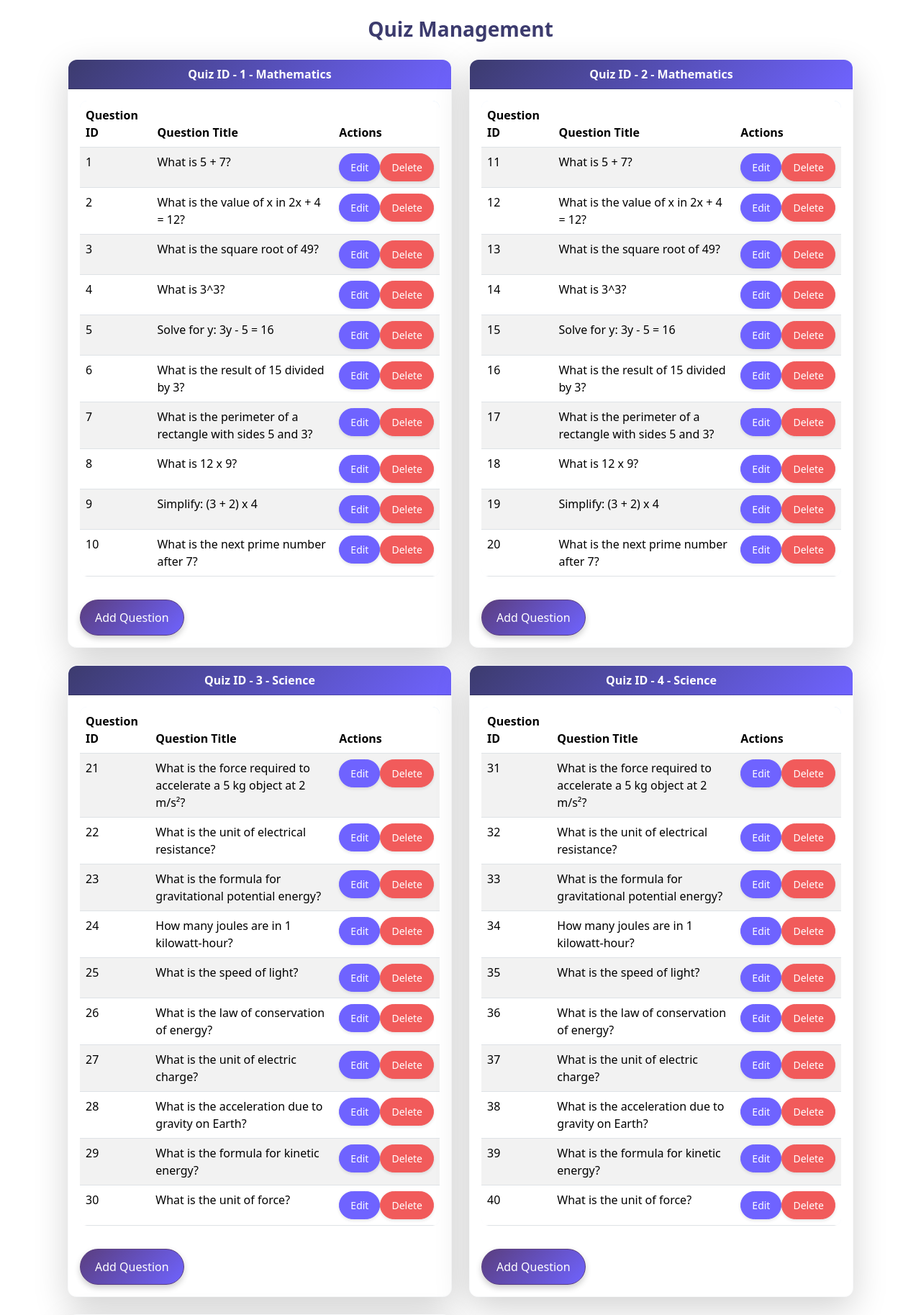
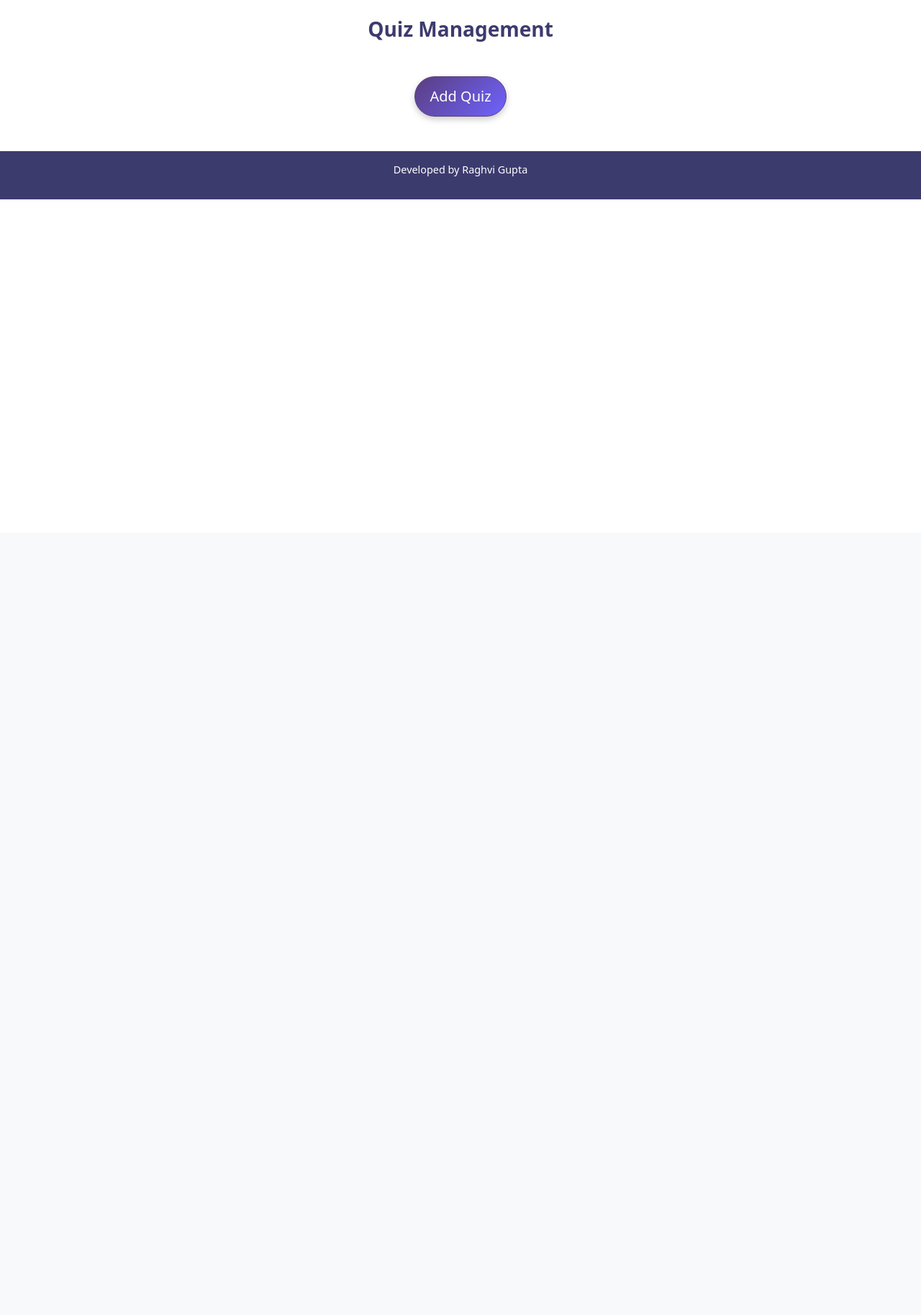
Before and after one commit to raghzzzspace/quiz_master_23f3001927, a Flask app: page /admin/admin_quiz in a window 1280 px wide. Shown: the part 60-1887 px from the top of the page at 72% size. After the commit the page ends 337 px from the top, so only its background shows below. Run offline with Flask 3, Linux system fonts and the light colour scheme; some libraries are stand-ins or nearby versions.

Commit message:
added some changes

```diff
--- a/app.py
+++ b/app.py
@@ -18,7 +18,10 @@ app.secret_key = secrets.token_hex(16)
 tmp_dir = os.getenv('VERCEL_TEMP', '/tmp')
 
 # Configuration for the database
-app.config['SQLALCHEMY_DATABASE_URI'] = f"sqlite:///{tmp_dir}/quiz_master_database.db"
+# app.config['SQLALCHEMY_DATABASE_URI'] = f"sqlite:///{tmp_dir}/quiz_master_database.db"
+# app.config['SQLALCHEMY_TRACK_MODIFICATIONS'] = False
+
+app.config['SQLALCHEMY_DATABASE_URI'] = f"sqlite:///C:/Users/hp/Desktop/quiz_master_database.db"
 app.config['SQLALCHEMY_TRACK_MODIFICATIONS'] = False
 
 # Initialize the database
@@ -26,142 +29,142 @@ db.init_app(app)
 m = Migrate(app, db)
 
 # Seed function to add default quizzes and questions
-def seed_database():
-    admin_email = 'quizadmin@gmail.com'
-    admin_password = '2222'
+# def seed_database():
+#     admin_email = 'quizadmin@gmail.com'
+#     admin_password = '2222'
 
-    # Create admin if it doesn't exist
-    if not Admin.query.filter_by(email=admin_email).first():
-        hashed_password = generate_password_hash(admin_password)
-        new_admin = Admin(
-            email=admin_email,
-            password=hashed_password
-        )
-        db.session.add(new_admin)
-        db.session.commit()
-        print("Admin user created.")
-    else:
-        print("Admin user already exists.")
-    # Check if there are already quizzes to avoid duplicate insertion
-    if Quiz.query.count() == 0:
-        # Get or create subjects first (assuming these already exist)
-        subject1 = Subject.query.filter_by(subj_name='Mathematics').first()
-        if not subject1:
-            subject1 = Subject(subj_name='Mathematics', subj_desc='All math-related topics')
-            db.session.add(subject1)
+#     # Create admin if it doesn't exist
+#     if not Admin.query.filter_by(email=admin_email).first():
+#         hashed_password = generate_password_hash(admin_password)
+#         new_admin = Admin(
+#             email=admin_email,
+#             password=hashed_password
+#         )
+#         db.session.add(new_admin)
+#         db.session.commit()
+#         print("Admin user created.")
+#     else:
+#         print("Admin user already exists.")
+#     # Check if there are already quizzes to avoid duplicate insertion
+#     if Quiz.query.count() == 0:
+#         # Get or create subjects first (assuming these already exist)
+#         subject1 = Subject.query.filter_by(subj_name='Mathematics').first()
+#         if not subject1:
+#             subject1 = Subject(subj_name='Mathematics', subj_desc='All math-related topics')
+#             db.session.add(subject1)
 
-        subject2 = Subject.query.filter_by(subj_name='Science').first()
-        if not subject2:
-            subject2 = Subject(subj_name='Science', subj_desc='Various science topics')
-            db.session.add(subject2)
+#         subject2 = Subject.query.filter_by(subj_name='Science').first()
+#         if not subject2:
+#             subject2 = Subject(subj_name='Science', subj_desc='Various science topics')
+#             db.session.add(subject2)
 
-        db.session.commit()
+#         db.session.commit()
 
-        # Get or create chapters
-        chapter1 = Chapter.query.filter_by(ch_name='Algebra').first()
-        if not chapter1:
-            chapter1 = Chapter(ch_name='Algebra', ch_desc='Basic algebraic equations and formulas', subj_id=subject1.subj_id)
-            db.session.add(chapter1)
+#         # Get or create chapters
+#         chapter1 = Chapter.query.filter_by(ch_name='Algebra').first()
+#         if not chapter1:
+#             chapter1 = Chapter(ch_name='Algebra', ch_desc='Basic algebraic equations and formulas', subj_id=subject1.subj_id)
+#             db.session.add(chapter1)
 
-        chapter2 = Chapter.query.filter_by(ch_name='Physics').first()
-        if not chapter2:
-            chapter2 = Chapter(ch_name='Physics', ch_desc='Basic concepts in physics', subj_id=subject2.subj_id)
-            db.session.add(chapter2)
+#         chapter2 = Chapter.query.filter_by(ch_name='Physics').first()
+#         if not chapter2:
+#             chapter2 = Chapter(ch_name='Physics', ch_desc='Basic concepts in physics', subj_id=subject2.subj_id)
+#             db.session.add(chapter2)
 
-        db.session.commit()
+#         db.session.commit()
 
-        # Add default quizzes with 2-minute duration
-        current_date = datetime.now().date()
+#         # Add default quizzes with 2-minute duration
+#         current_date = datetime.now().date()
 
-        quizzes = [
-            Quiz(
-                ch_id=chapter1.ch_id, subj_id=subject1.subj_id,
-                date_of_quiz=current_date, time_duration="00:00", remarks="Basic Algebra Quiz"
-            ),
-            Quiz(
-                ch_id=chapter1.ch_id, subj_id=subject1.subj_id,
-                date_of_quiz=current_date, time_duration="00:02", remarks="Advanced Algebra Quiz"
-            ),
-            Quiz(
-                ch_id=chapter2.ch_id, subj_id=subject2.subj_id,
-                date_of_quiz=current_date, time_duration="00:02", remarks="Physics Fundamentals Quiz"
-            ),
-            Quiz(
-                ch_id=chapter2.ch_id, subj_id=subject2.subj_id,
-                date_of_quiz=current_date, time_duration="00:02", remarks="Energy and Motion Quiz"
-            ),
-            Quiz(
-                ch_id=chapter2.ch_id, subj_id=subject2.subj_id,
-                date_of_quiz=current_date, time_duration="00:02", remarks="Electricity and Magnetism Quiz"
-            )
-        ]
+#         quizzes = [
+#             Quiz(
+#                 ch_id=chapter1.ch_id, subj_id=subject1.subj_id,
+#                 date_of_quiz=current_date, time_duration="00:02", remarks="Basic Algebra Quiz"
+#             ),
+#             Quiz(
+#                 ch_id=chapter1.ch_id, subj_id=subject1.subj_id,
+#                 date_of_quiz=current_date, time_duration="00:02", remarks="Advanced Algebra Quiz"
+#             ),
+#             Quiz(
+#                 ch_id=chapter2.ch_id, subj_id=subject2.subj_id,
+#                 date_of_quiz=current_date, time_duration="00:02", remarks="Physics Fundamentals Quiz"
+#             ),
+#             Quiz(
+#                 ch_id=chapter2.ch_id, subj_id=subject2.subj_id,
+#                 date_of_quiz=current_date, time_duration="00:02", remarks="Energy and Motion Quiz"
+#             ),
+#             Quiz(
+#                 ch_id=chapter2.ch_id, subj_id=subject2.subj_id,
+#                 date_of_quiz=current_date, time_duration="00:02", remarks="Electricity and Magnetism Quiz"
+#             )
+#         ]
 
-        # Add quizzes to the session
-        db.session.bulk_save_objects(quizzes)
-        db.session.commit()
-        print("Default quizzes added to the database.")
+#         # Add quizzes to the session
+#         db.session.bulk_save_objects(quizzes)
+#         db.session.commit()
+#         print("Default quizzes added to the database.")
 
-        # Now add 10 realistic questions for each quiz
-        questions = []
+#         # Now add 10 realistic questions for each quiz
+#         questions = []
 
-        # Define some sample questions for the quizzes
-        algebra_questions = [
-            ("What is 5 + 7?", "12", "13", "14", "15", "12"),
-            ("What is the value of x in 2x + 4 = 12?", "2", "3", "4", "5", "4"),
-            ("What is the square root of 49?", "6", "7", "8", "9", "7"),
-            ("What is 3^3?", "27", "28", "30", "32", "27"),
-            ("Solve for y: 3y - 5 = 16", "5", "6", "7", "8", "7"),
-            ("What is the result of 15 divided by 3?", "4", "5", "6", "7", "5"),
-            ("What is the perimeter of a rectangle with sides 5 and 3?", "16", "18", "20", "22", "16"),
-            ("What is 12 x 9?", "108", "112", "116", "120", "108"),
-            ("Simplify: (3 + 2) x 4", "20", "18", "16", "14", "20"),
-            ("What is the next prime number after 7?", "8", "9", "11", "13", "11")
-        ]
+#         # Define some sample questions for the quizzes
+#         algebra_questions = [
+#             ("What is 5 + 7?", "12", "13", "14", "15", "12"),
+#             ("What is the value of x in 2x + 4 = 12?", "2", "3", "4", "5", "4"),
+#             ("What is the square root of 49?", "6", "7", "8", "9", "7"),
+#             ("What is 3^3?", "27", "28", "30", "32", "27"),
+#             ("Solve for y: 3y - 5 = 16", "5", "6", "7", "8", "7"),
+#             ("What is the result of 15 divided by 3?", "4", "5", "6", "7", "5"),
+#             ("What is the perimeter of a rectangle with sides 5 and 3?", "16", "18", "20", "22", "16"),
+#             ("What is 12 x 9?", "108", "112", "116", "120", "108"),
+#             ("Simplify: (3 + 2) x 4", "20", "18", "16", "14", "20"),
+#             ("What is the next prime number after 7?", "8", "9", "11", "13", "11")
+#         ]
 
-        physics_questions = [
-            ("What is the force required to accelerate a 5 kg object at 2 m/s²?", "5 N", "10 N", "15 N", "20 N", "10 N"),
-            ("What is the unit of electrical resistance?", "Ohm", "Watt", "Ampere", "Volt", "Ohm"),
-            ("What is the formula for gravitational potential energy?", "mgh", "mv²", "F=ma", "E=mc²", "mgh"),
-            ("How many joules are in 1 kilowatt-hour?", "1000", "2000", "3000", "3600", "3600"),
-            ("What is the speed of light?", "3 x 10^8 m/s", "3 x 10^6 m/s", "3 x 10^9 m/s", "3 x 10^7 m/s", "3 x 10^8 m/s"),
-            ("What is the law of conservation of energy?", "Energy can be created or destroyed.", "Energy is conserved.", "Energy cannot be converted.", "Energy increases.", "Energy is conserved."),
-            ("What is the unit of electric charge?", "Coulomb", "Ampere", "Volt", "Ohm", "Coulomb"),
-            ("What is the acceleration due to gravity on Earth?", "9.8 m/s²", "10 m/s²", "9.5 m/s²", "8.9 m/s²", "9.8 m/s²"),
-            ("What is the formula for kinetic energy?", "mv²", "1/2 mv²", "1/2 mgh", "mgh", "1/2 mv²"),
-            ("What is the unit of force?", "Newton", "Joule", "Watt", "Pascal", "Newton")
-        ]
+#         physics_questions = [
+#             ("What is the force required to accelerate a 5 kg object at 2 m/s²?", "5 N", "10 N", "15 N", "20 N", "10 N"),
+#             ("What is the unit of electrical resistance?", "Ohm", "Watt", "Ampere", "Volt", "Ohm"),
+#             ("What is the formula for gravitational potential energy?", "mgh", "mv²", "F=ma", "E=mc²", "mgh"),
+#             ("How many joules are in 1 kilowatt-hour?", "1000", "2000", "3000", "3600", "3600"),
+#             ("What is the speed of light?", "3 x 10^8 m/s", "3 x 10^6 m/s", "3 x 10^9 m/s", "3 x 10^7 m/s", "3 x 10^8 m/s"),
+#             ("What is the law of conservation of energy?", "Energy can be created or destroyed.", "Energy is conserved.", "Energy cannot be converted.", "Energy increases.", "Energy is conserved."),
+#             ("What is the unit of electric charge?", "Coulomb", "Ampere", "Volt", "Ohm", "Coulomb"),
+#             ("What is the acceleration due to gravity on Earth?", "9.8 m/s²", "10 m/s²", "9.5 m/s²", "8.9 m/s²", "9.8 m/s²"),
+#             ("What is the formula for kinetic energy?", "mv²", "1/2 mv²", "1/2 mgh", "mgh", "1/2 mv²"),
+#             ("What is the unit of force?", "Newton", "Joule", "Watt", "Pascal", "Newton")
+#         ]
 
-        # Add 10 questions for each quiz
-        for quiz_id in range(1, 6):  # Loop through each quiz (1-5 quizzes)
-            for i in range(1, 11):  # Add 10 questions for each quiz
-                if quiz_id <= 2:  # Algebra quizzes
-                    question_data = algebra_questions[i - 1]
-                else:  # Physics quizzes
-                    question_data = physics_questions[i - 1]
+#         # Add 10 questions for each quiz
+#         for quiz_id in range(1, 6):  # Loop through each quiz (1-5 quizzes)
+#             for i in range(1, 11):  # Add 10 questions for each quiz
+#                 if quiz_id <= 2:  # Algebra quizzes
+#                     question_data = algebra_questions[i - 1]
+#                 else:  # Physics quizzes
+#                     question_data = physics_questions[i - 1]
 
-                questions.append(
-                    Questions(
-                        quiz_id=quiz_id,
-                        subj_id=subject1.subj_id if quiz_id <= 2 else subject2.subj_id,
-                        ch_id=chapter1.ch_id if quiz_id <= 2 else chapter2.ch_id,
-                        q_title=question_data[0],
-                        option1=question_data[1],
-                        option2=question_data[2],
-                        option3=question_data[3],
-                        option4=question_data[4],
-                        correctoption=question_data[5]  # Correct answer
-                    )
-                )
+#                 questions.append(
+#                     Questions(
+#                         quiz_id=quiz_id,
+#                         subj_id=subject1.subj_id if quiz_id <= 2 else subject2.subj_id,
+#                         ch_id=chapter1.ch_id if quiz_id <= 2 else chapter2.ch_id,
+#                         q_title=question_data[0],
+#                         option1=question_data[1],
+#                         option2=question_data[2],
+#                         option3=question_data[3],
+#                         option4=question_data[4],
+#                         correctoption=question_data[5]  # Correct answer
+#                     )
+#                 )
 
-        # Add questions to the session
-        db.session.bulk_save_objects(questions)
-        db.session.commit()
-        print("10 realistic questions per quiz added to the database.")
+#         # Add questions to the session
+#         db.session.bulk_save_objects(questions)
+#         db.session.commit()
+#         print("10 realistic questions per quiz added to the database.")
 
 # Initialize the database and add default quizzes and questions
 with app.app_context():
     db.create_all()  # Create all tables
-    seed_database()  # Add default quizzes and questions if no quizzes exist
+    #seed_database()  # Add default quizzes and questions if no quizzes exist
 
 
 # Admin Routes
```
Also changed, not shown: templates/user/quiz.html (+8 -8 lines).
